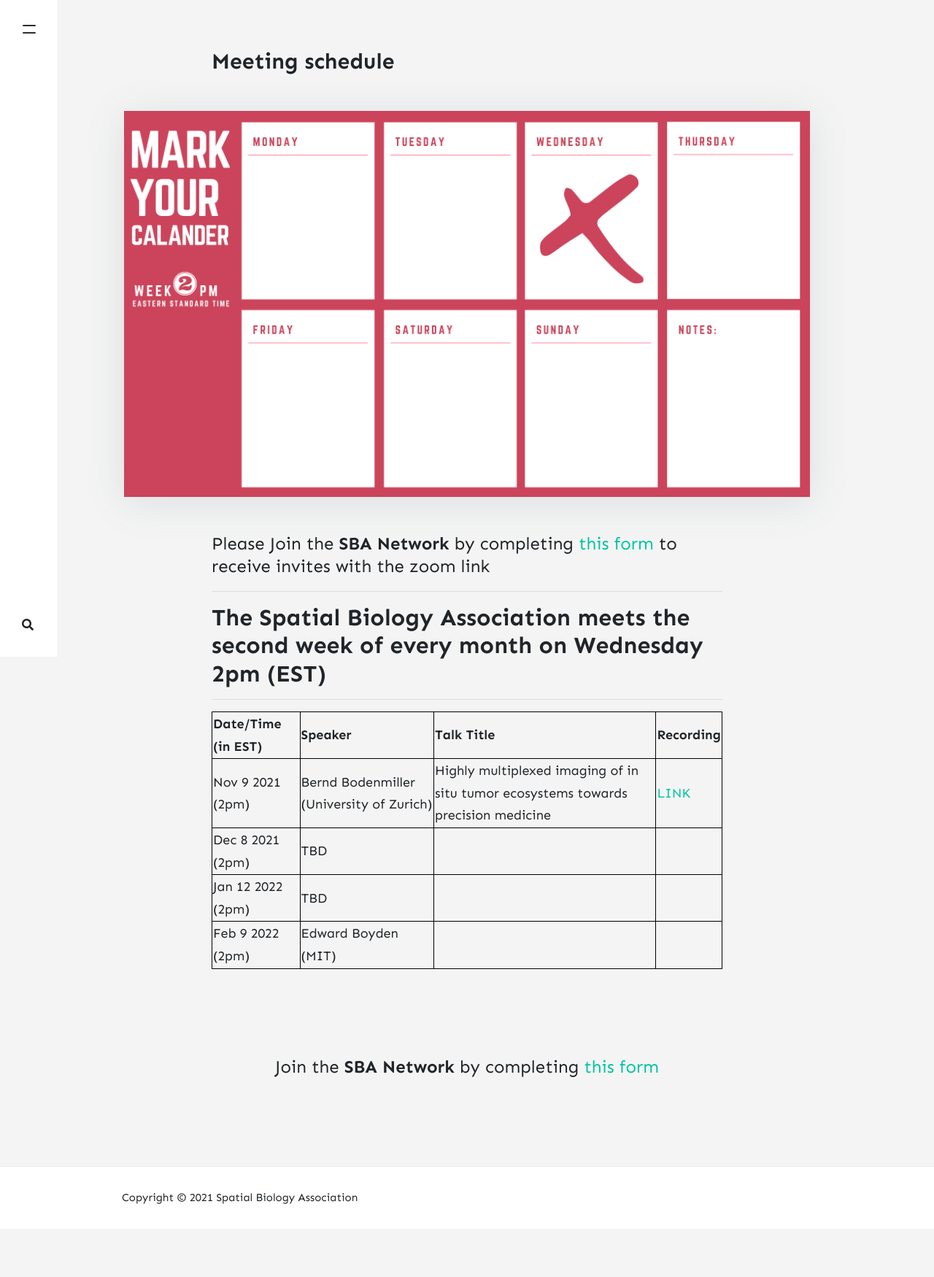
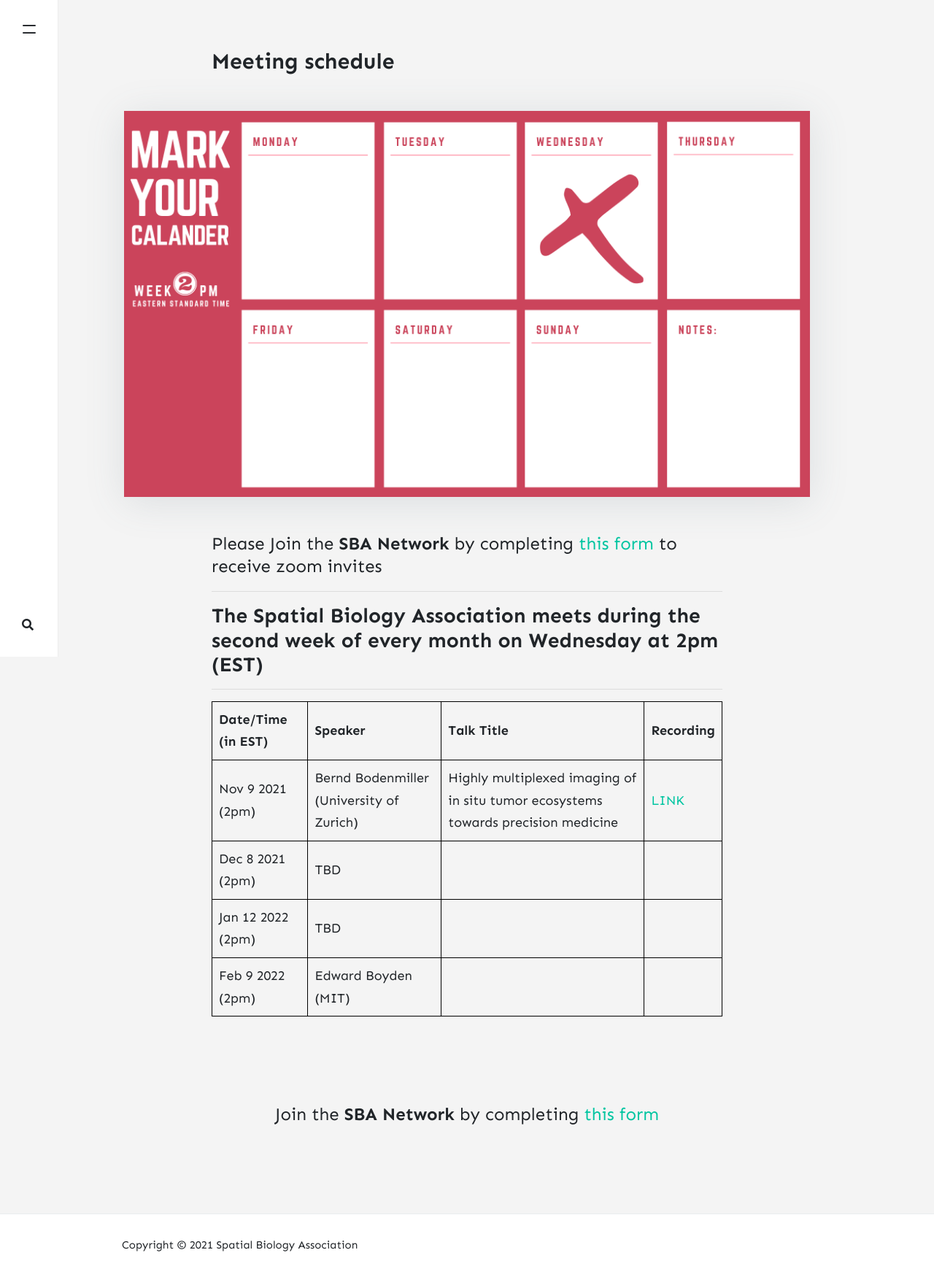
Before and after one commit to vis-image-management/website, a Jekyll site: the page built from _pages/schedule.md, in a window 1280 px wide. Shown: the whole page at 73% size. Built offline with Jekyll 4.4.1, drawn with Linux system fonts in a browser that asks for light colours; nearby versions of some CDN libraries; comment, search, counter and statistics services are not loaded; before the commit the page ends 1684 px from its top, so only the background shows below that.

Commit message:
table border

```diff
--- a/_pages/schedule.md
+++ b/_pages/schedule.md
@@ -7,17 +7,18 @@ image: assets/images/schedule.png
 imageshadow: true
 ---
 
-<div><span class="h4">Please Join the <b>SBA Network</b> by completing <a href="https://forms.gle/wj51xS2CN3jLDAfi6" target="_blank">this form </a> to receive invites with the zoom link</span></div>
+<div><span class="h4">Please Join the <b>SBA Network</b> by completing <a href="https://forms.gle/wj51xS2CN3jLDAfi6" target="_blank">this form </a> to receive zoom invites</span></div>
 
 <hr>
 
-## The Spatial Biology Association meets the second week of every month on Wednesday 2pm (EST)
+### The Spatial Biology Association meets during the second week of every month on Wednesday at 2pm (EST)
 
 <hr>
 
 <style>
 table, th, td {
   border: 1px solid black;
+  padding: 0.5em;
 }
 </style>
 | Date/Time (in EST) | Speaker                                  | Talk Title                                                                        | Recording                                                     |
```
